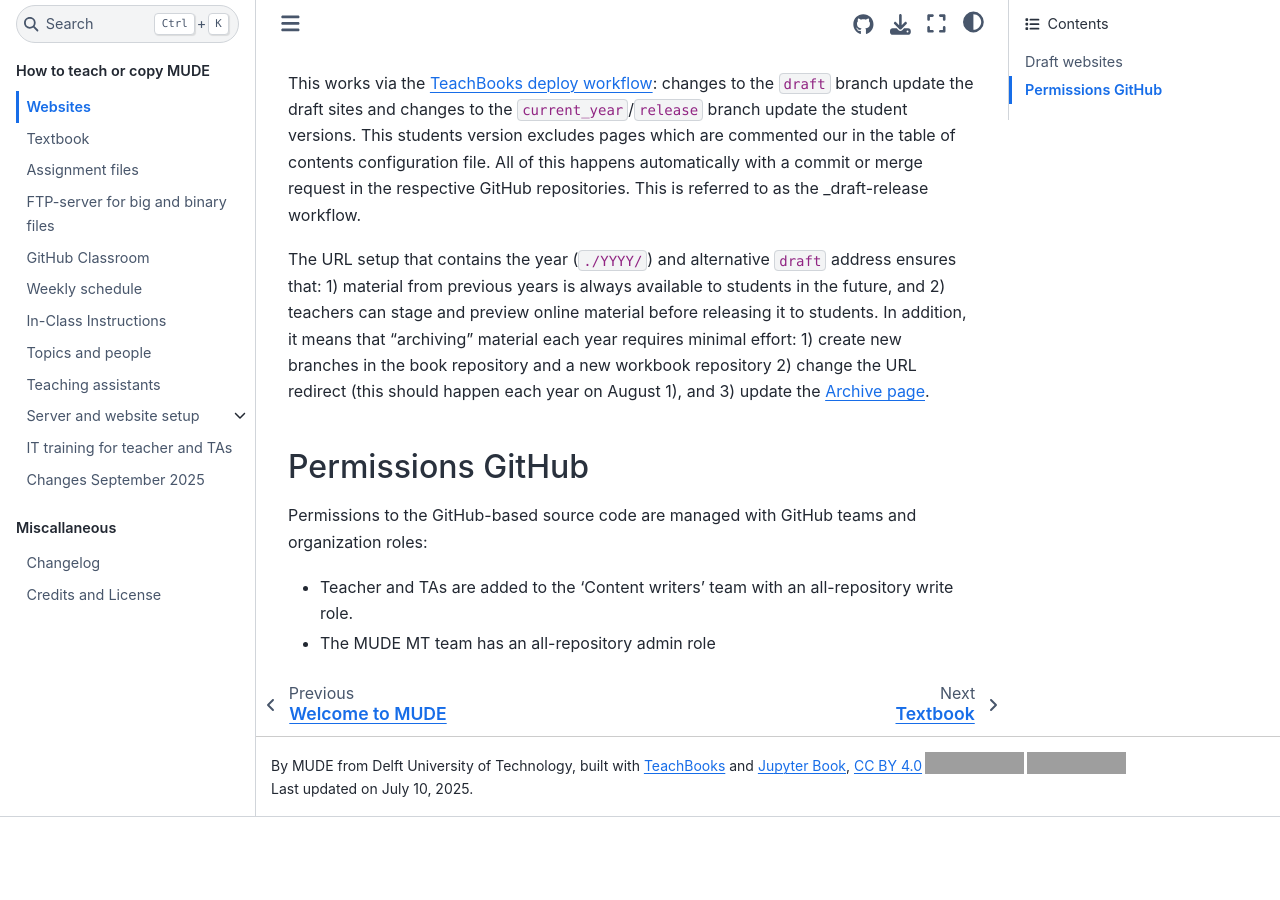
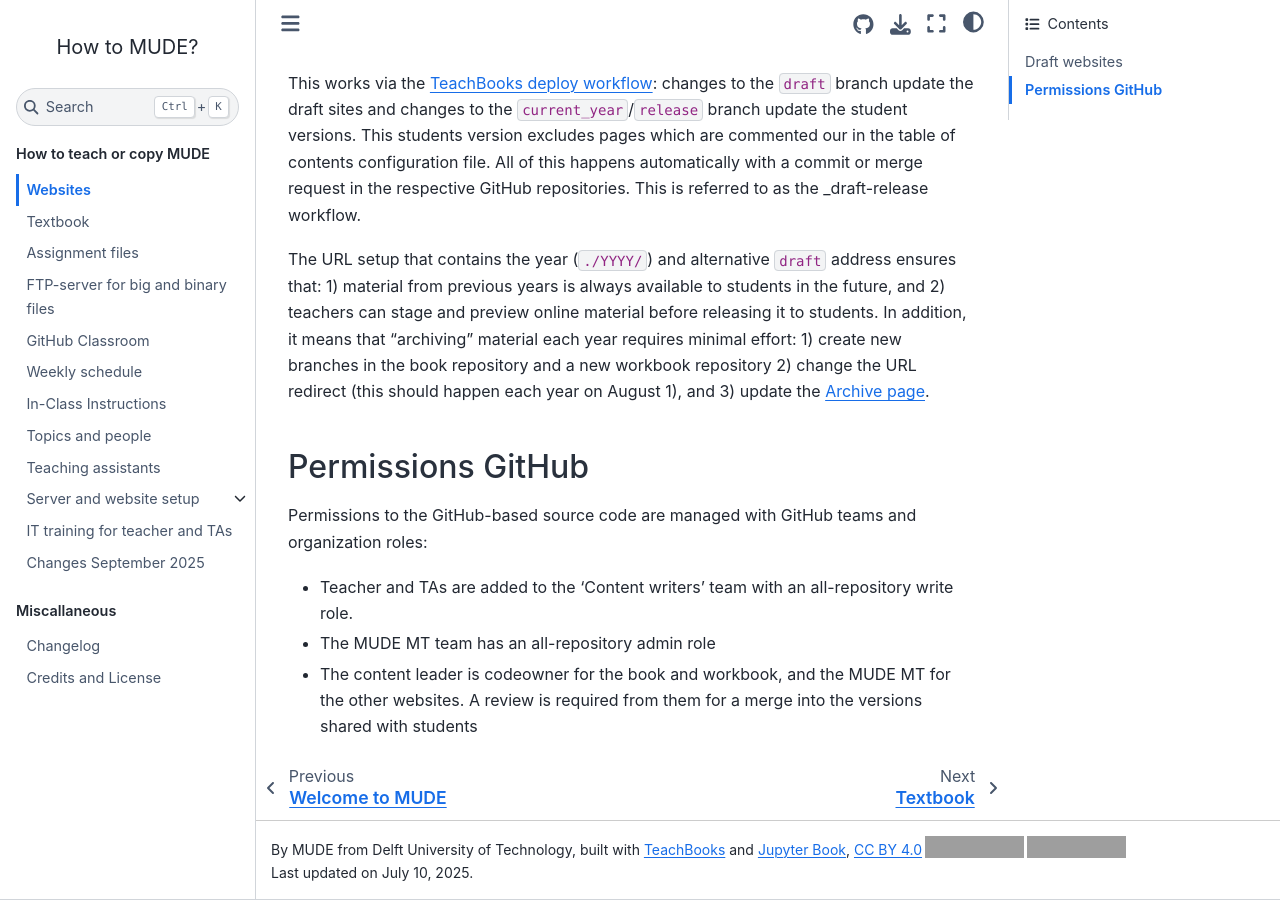
Before and after one commit to TUDelft-MUDE/teacher, a Jupyter Book: the page built from book/websites.md, in a window 1280 px wide and 900 px high, scrolled down 1080 px. Built offline with Jupyter Book 1.0.4 settings and Sphinx 7.4.7 and the Sphinx Book theme 1.1.4, drawn with Linux system fonts in a browser that asks for light colours; comment, search, counter and statistics services are not loaded; before the commit the page ends 1897 px from its top, so only the background shows below that; grey boxes are pictures that could not be loaded.

Commit message:
Update websites.md

```diff
--- a/book/websites.md
+++ b/book/websites.md
@@ -28,6 +28,7 @@ The URL setup that contains the year (`./YYYY/`) and alternative `draft` address
 Permissions to the GitHub-based source code are managed with GitHub teams and organization roles:
 - Teacher and TAs are added to the 'Content writers' team with an all-repository write role.
 - The MUDE MT team has an all-repository admin role
+- The content leader is codeowner for the book and workbook, and the MUDE MT for the other websites. A review is required from them for a merge into the versions shared with students
 
 <!-- **BELOW THIS IS WORK IN PROGRESS**
 
```
